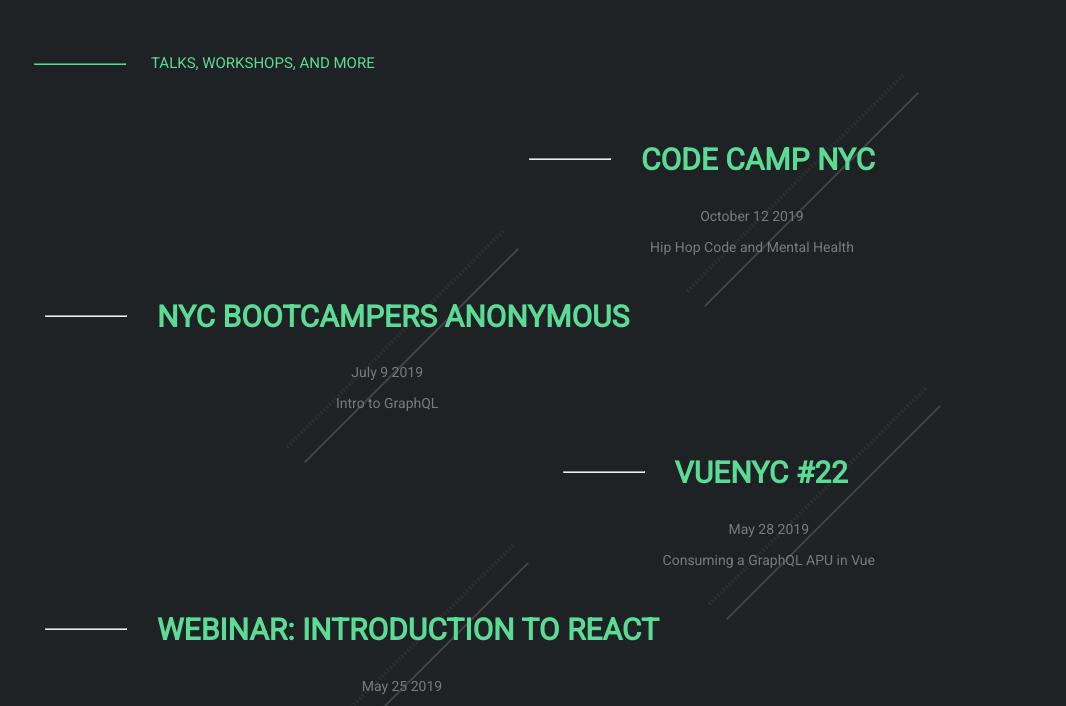
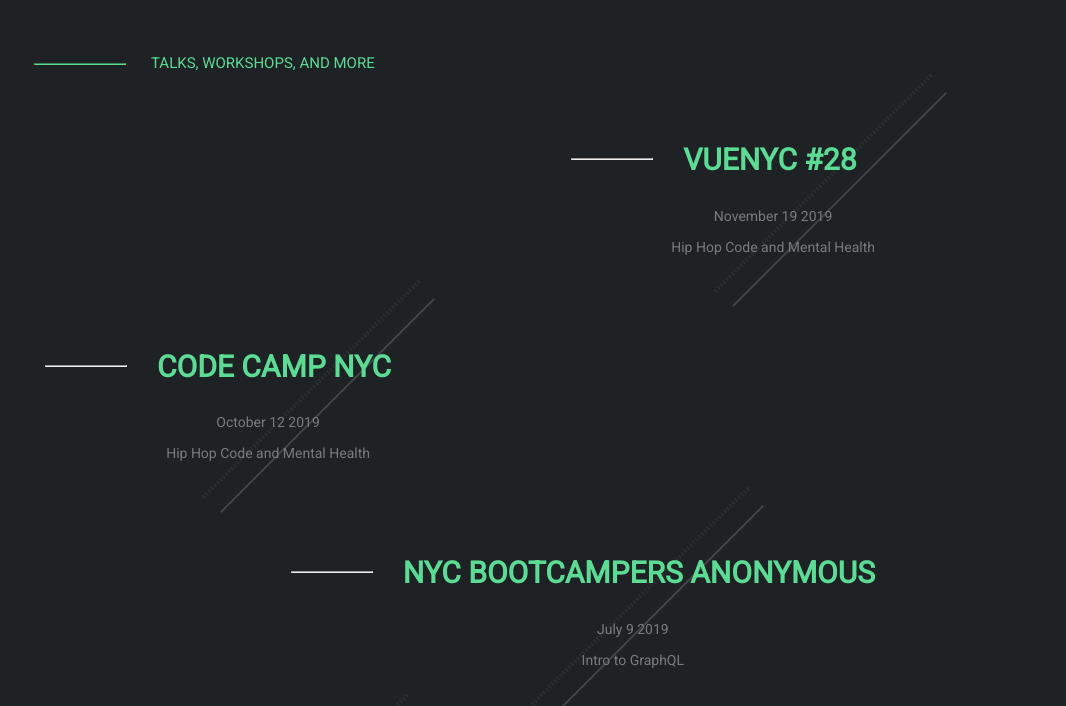
Before and after one commit to Rahat-ch/revised_portfolio, a Gatsby site: page /events in a window 1280 px wide. Shown: the part 73-779 px from the top of the page, without its empty margins (105-1171 px from the left). Built offline with nearby package versions, Linux system fonts and the light colour scheme; Gatsby itself is replaced by a stand-in of ours.

Commit message:
added padding and latest talk vue mental health

```diff
--- a/data/events.json
+++ b/data/events.json
@@ -1,4 +1,9 @@
 [
+  {
+    "name": "VueNYC #28",
+    "date": "November 19 2019",
+    "talk": "Hip Hop Code and Mental Health"
+  },
   {
     "name": "Code Camp NYC",
     "date": "October 12 2019",
--- a/src/components/eventTimeline/index.module.css
+++ b/src/components/eventTimeline/index.module.css
@@ -8,6 +8,7 @@
 .timelineItem {
   width: fit-content;
   margin-left: 150px;
+  margin-bottom: 50px;
 }
 
 .timelineItem:nth-child(odd) {
@@ -16,6 +17,7 @@
   padding-left: 30px;
   padding-right: 0;
   margin-right: 300px;
+  margin-bottom: 50px;
 }
 
 .eventName {
```
